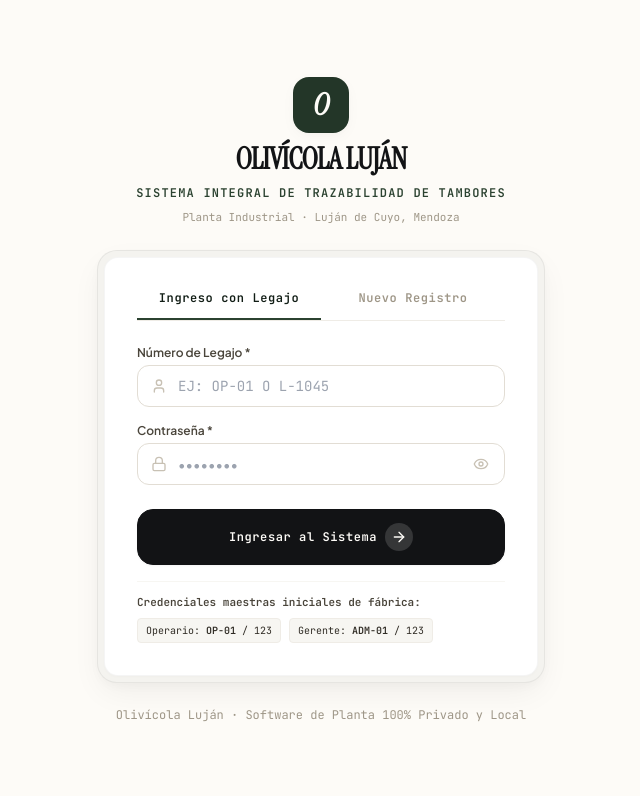
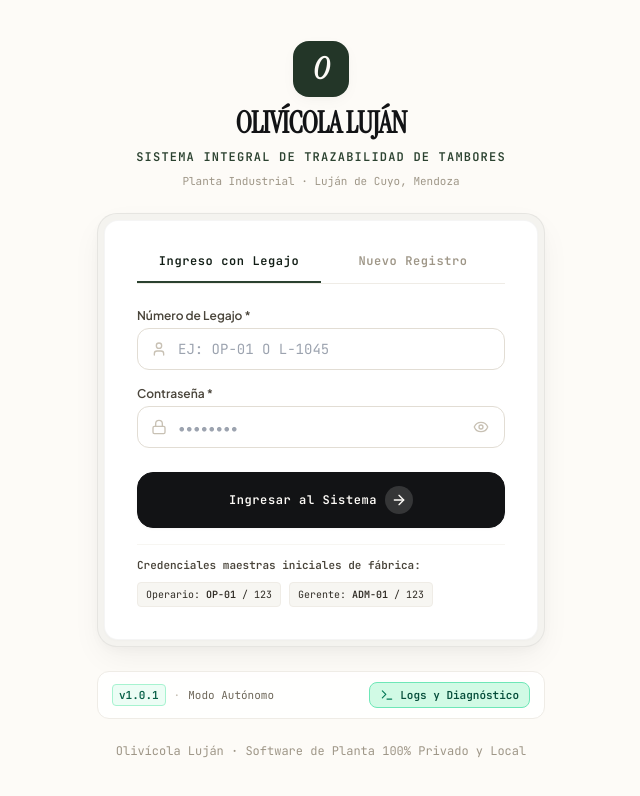
Before and after one commit to LopezJairo/olivicola-lujan-trazabilidad, a React (Vite) app: page /#/login in a window 1280 px wide. Shown: the top 796 px of the page, without its empty margins (319-959 px from the left). Built offline with nearby package versions, Linux system fonts and the light colour scheme.

Commit message:
fix(win): unpack server files with asarUnpack and add logs diagnostic bar to login page for 1.0.1

```diff
--- a/package.json
+++ b/package.json
@@ -64,6 +64,10 @@
       "src/**/*",
       "package.json"
     ],
+    "asarUnpack": [
+      "server/**/*",
+      "src/**/*"
+    ],
 
     "win": {
       "target": [
--- a/src/pages/ConfigurationPage.jsx
+++ b/src/pages/ConfigurationPage.jsx
@@ -234,14 +234,20 @@ export function ConfigurationPage() {
   const handleStartElectronServer = async () => {
     if (window.electronAPI?.startServer) {
       const res = await window.electronAPI.startServer(4000);
+      if (res?.isRunning) {
         setElectronState(prev => ({
           ...prev,
-        serverRunning: res?.isRunning ?? true,
+          serverRunning: true,
           serverPort: res?.port || 4000,
           ips: res?.ips || prev.ips,
         }));
         setSuccessMessage('Servidor embebido iniciado correctamente en el puerto 4000.');
         setTimeout(() => setSuccessMessage(''), 4000);
+      } else {
+        const errorMsg = res?.error || 'No se pudo iniciar el servidor.';
+        logger.error('Servidor Host', `Error al arrancar servidor: ${errorMsg}`);
+        alert(`Error al iniciar el servidor host: ${errorMsg}`);
+      }
     }
   };
 
--- a/src/pages/LoginPage.jsx
+++ b/src/pages/LoginPage.jsx
@@ -13,8 +13,12 @@ import {
   ArrowRight,
   ShieldCheck,
   BadgeAlert,
+  Terminal,
+  Server,
+  Wifi,
 } from 'lucide-react';
 import { useAuth, ROLES, DEFAULT_ADMIN_KEY } from '../components/Auth.jsx';
+import { getNetworkConfig, NETWORK_MODES } from '../api/repository.js';
 import { Button } from '../components/ui/button.jsx';
 import { Badge } from '../components/ui/badge.jsx';
 
@@ -22,6 +26,7 @@ export function LoginPage() {
   const navigate = useNavigate();
   const location = useLocation();
   const { loginWithCredentials, registerUser } = useAuth();
+  const [netConfig] = useState(() => getNetworkConfig());
 
   const [activeTab, setActiveTab] = useState('login'); // 'login' | 'register'
   const [showPassword, setShowPassword] = useState(false);
@@ -359,6 +364,44 @@ export function LoginPage() {
           </div>
         </div>
 
+        {/* Barra de Estado y Acceso Directo a Logs */}
+        <div className="flex items-center justify-between px-3.5 py-2.5 bg-white/90 rounded-xl border border-bone-200 text-[11px] font-mono shadow-soft-xs">
+          <div className="flex items-center gap-2">
+            <span className="font-bold text-emerald-800 bg-emerald-50 px-1.5 py-0.5 rounded border border-emerald-200">v1.0.1</span>
+            <span className="text-bone-400">·</span>
+            <span className="text-bone-600 flex items-center gap-1">
+              {netConfig.mode === NETWORK_MODES.HOST ? (
+                <>
+                  <Server className="w-3 h-3 text-emerald-700" />
+                  <span>Modo Servidor Host</span>
+                </>
+              ) : netConfig.mode === NETWORK_MODES.CLIENT ? (
+                <>
+                  <Wifi className="w-3 h-3 text-blue-700" />
+                  <span>Terminal Cliente</span>
+                </>
+              ) : (
+                <span>Modo Autónomo</span>
+              )}
+            </span>
+          </div>
+          <button
+            type="button"
+            onClick={() => {
+              if (window.electronAPI?.openLogsWindow) {
+                window.electronAPI.openLogsWindow();
+              } else {
+                alert('Diagnóstico: Modo Navegador Web. Los logs del sistema se emiten por consola del explorador (F12) o tras iniciar sesión en Configuración.');
+              }
+            }}
+            className="inline-flex items-center gap-1.5 font-bold text-emerald-900 bg-emerald-100 hover:bg-emerald-200 border border-emerald-300 px-2.5 py-1 rounded-lg transition-colors active:scale-95 cursor-pointer shadow-2xs"
+            title="Abrir Ventana Flotante de Logs y Diagnóstico"
+          >
+            <Terminal className="w-3.5 h-3.5 text-emerald-700" />
+            <span>Logs y Diagnóstico</span>
+          </button>
+        </div>
+
         {/* Pie de pantalla */}
         <p className="text-center text-xs text-bone-500 font-mono">
           Olivícola Luján · Software de Planta 100% Privado y Local
```
Also changed, not shown: electron/main.cjs (+29 -2 lines), scripts/build-win.cjs (+8 -0 lines), 2 other files (tests, documents, lock files or other folders). Lines whose indentation alone changed are shown as unchanged.
